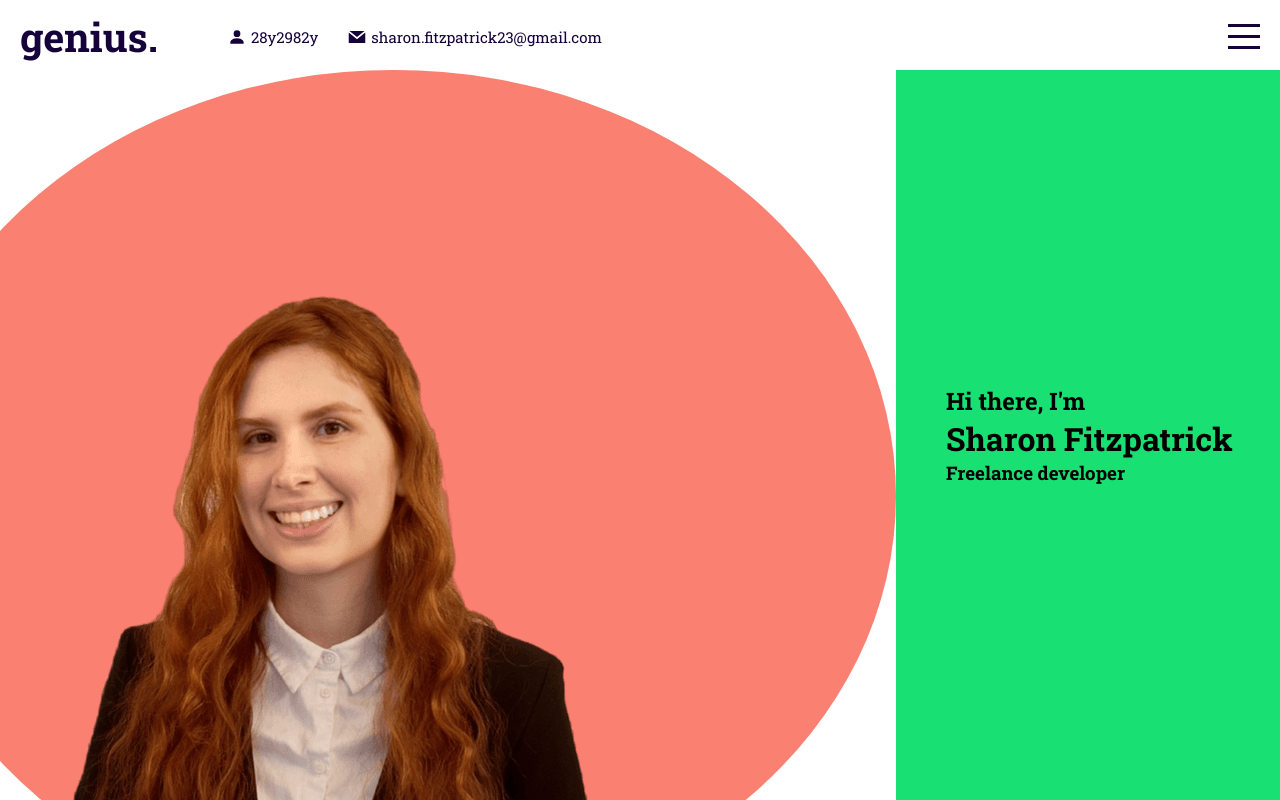
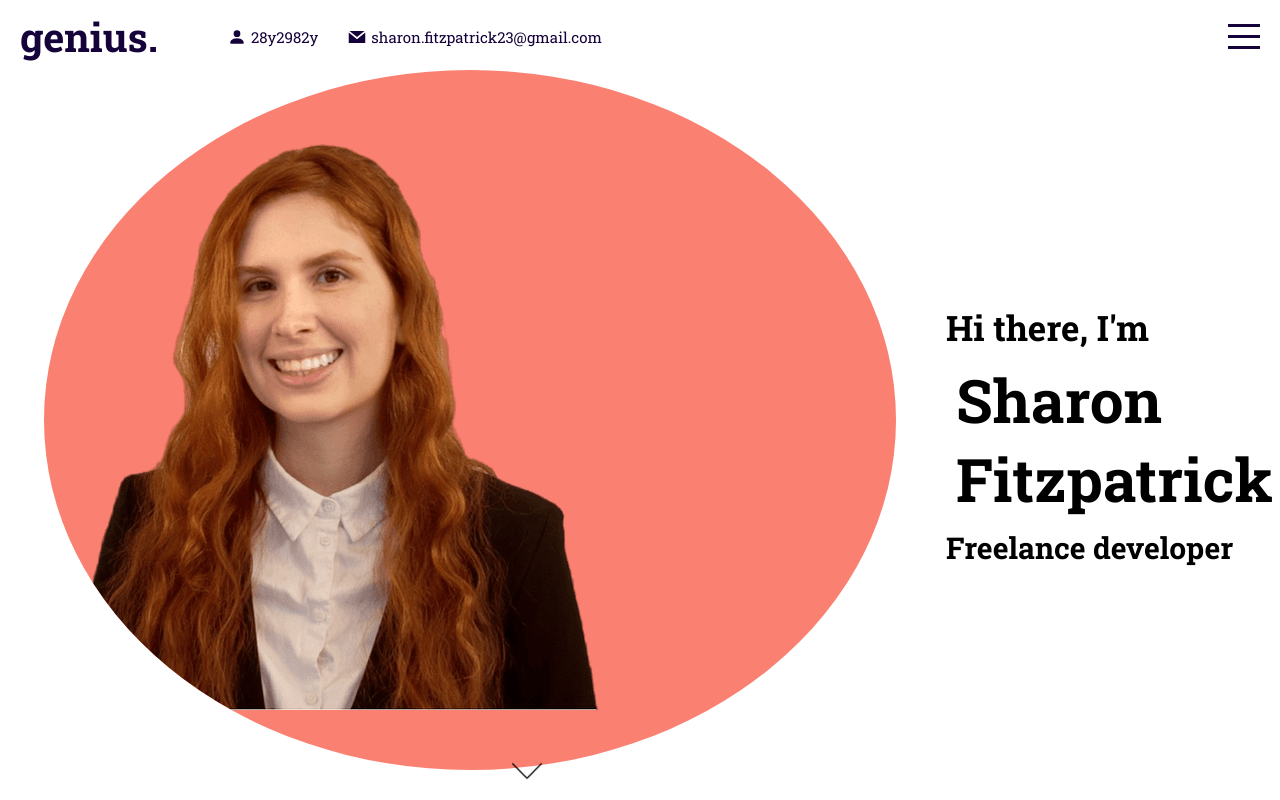
Before and after one commit to 2320sharon/Portfolio-website-react, a React (Create React App) app: page / in a window 1280 px wide. Built offline with nearby package versions, Linux system fonts and the light colour scheme.

Commit message:
more styling on intro

```diff
--- a/src/components/intro/intro.scss
+++ b/src/components/intro/intro.scss
@@ -6,8 +6,8 @@
     flex: 0.7;
     overflow: hidden;
     .imgContainer {
-      padding-top: 17%;
-      padding-left: 17%;
+      // padding-top: 17%;
+      // padding-left: 30%;
       padding-right: 17%;
       width: 700px;
       height: 700px;
@@ -25,7 +25,7 @@
 
   .right {
     flex: 0.3;
-    background-color: rgb(24, 224, 114);
+    display: relative;
 
     .wrapper {
       width: 100%;
@@ -34,6 +34,25 @@
       display: flex;
       flex-direction: column;
       justify-content: center;
+
+      h1 {
+        font-size: 60px;
+        margin: 10px;
+      }
+      h2 {
+        font-size: 35px;
+      }
+      h3 {
+        font-size: 30px;
+      }
+    }
+    a {
+      position: absolute;
+      bottom: 10px;
+      left: 40%;
+      img {
+        width: 30px;
+      }
     }
   }
 }
```
